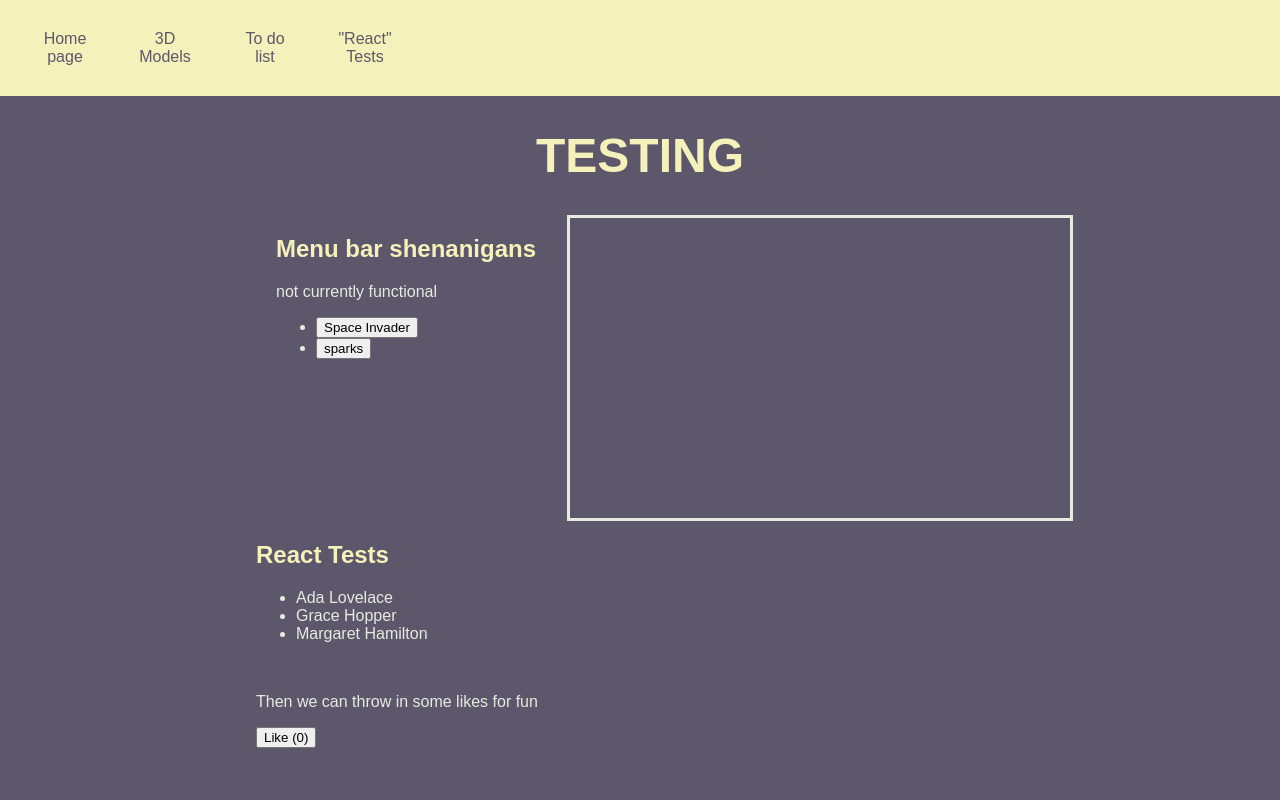
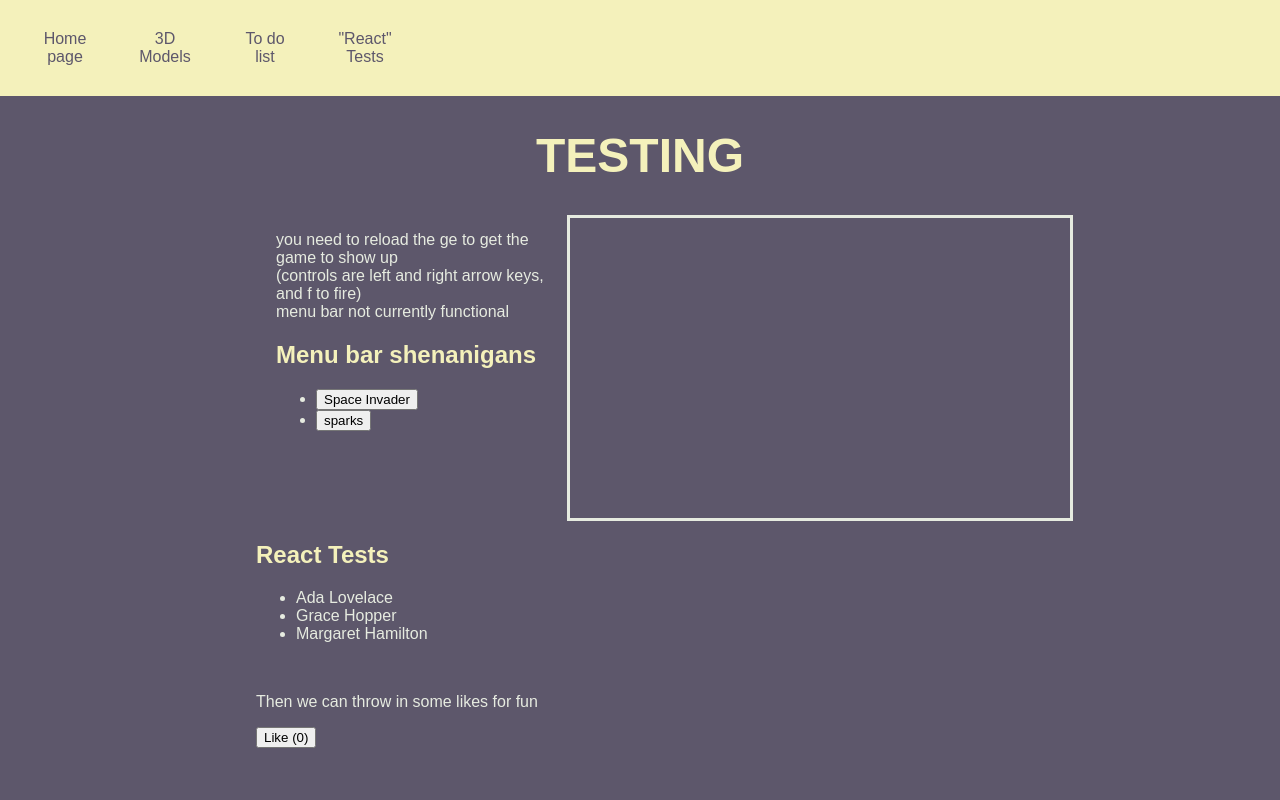
Before and after one commit to benk791/my-website, a Next.js app: page /react-test in a window 1280 px wide. Shown: the top 800 px of the page. Built offline with nearby package versions, Linux system fonts and the light colour scheme.

Commit message:
lets try async script

```diff
--- a/app/react-test/page.tsx
+++ b/app/react-test/page.tsx
@@ -27,8 +27,10 @@ export default function HomePage() {
         <div className="container">
         <div className='screenSelection'>
           <section>
+            <p>you need to reload the ge to get the game to show up <br />
+            (controls are left and right arrow keys, and f to fire) <br />
+            menu bar not currently functional</p>
             <h2>Menu bar shenanigans</h2>
-            <p>not currently functional</p>
             <ul>
               <li><button>Space Invader</button></li> {
               //onClick={SpaceInvaders}
@@ -39,7 +41,7 @@ export default function HomePage() {
             </ul>
           </section>
           <canvas id="screen" width="500" height="300"/>
-            <script id="gameScript" src="Space Invader.js"></script>
+            <script id="gameScript" src="Space Invader.js" async/>
         </div>
           <section>
             <h2>React Tests</h2>
```
